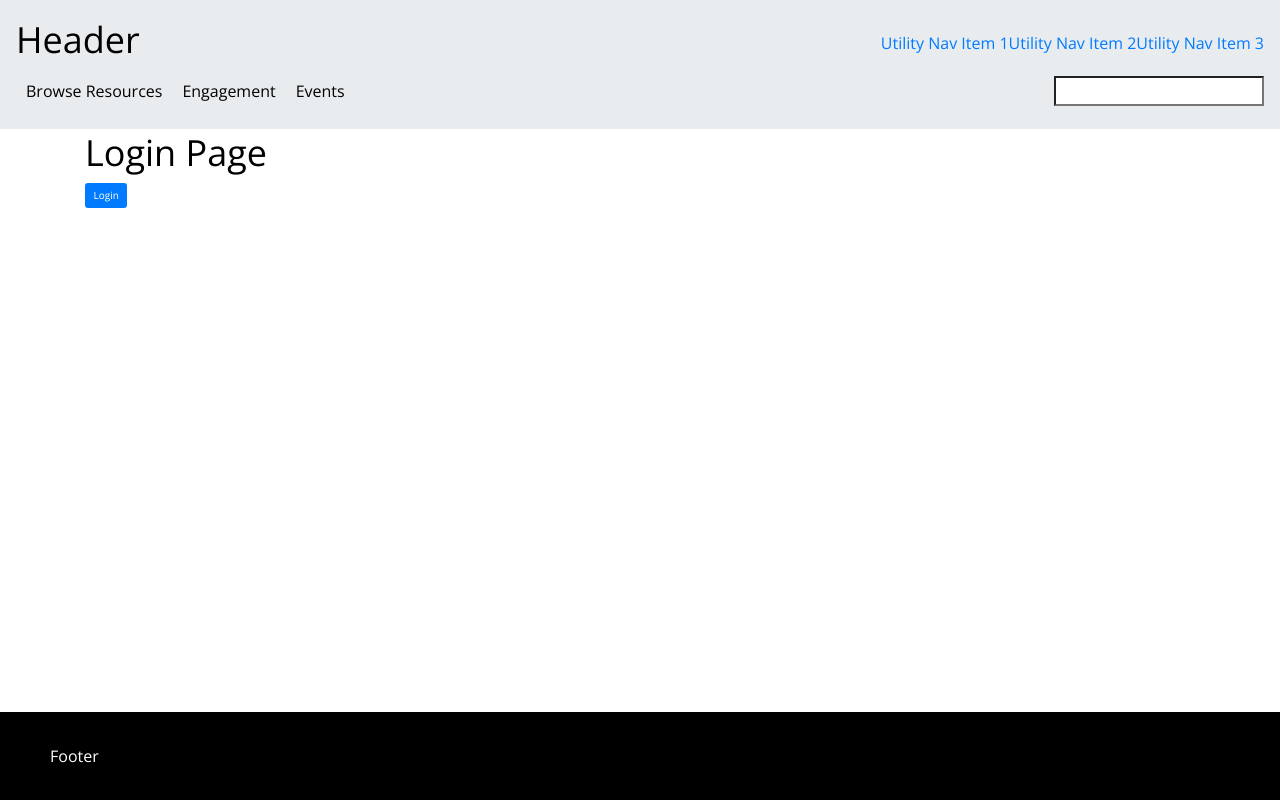
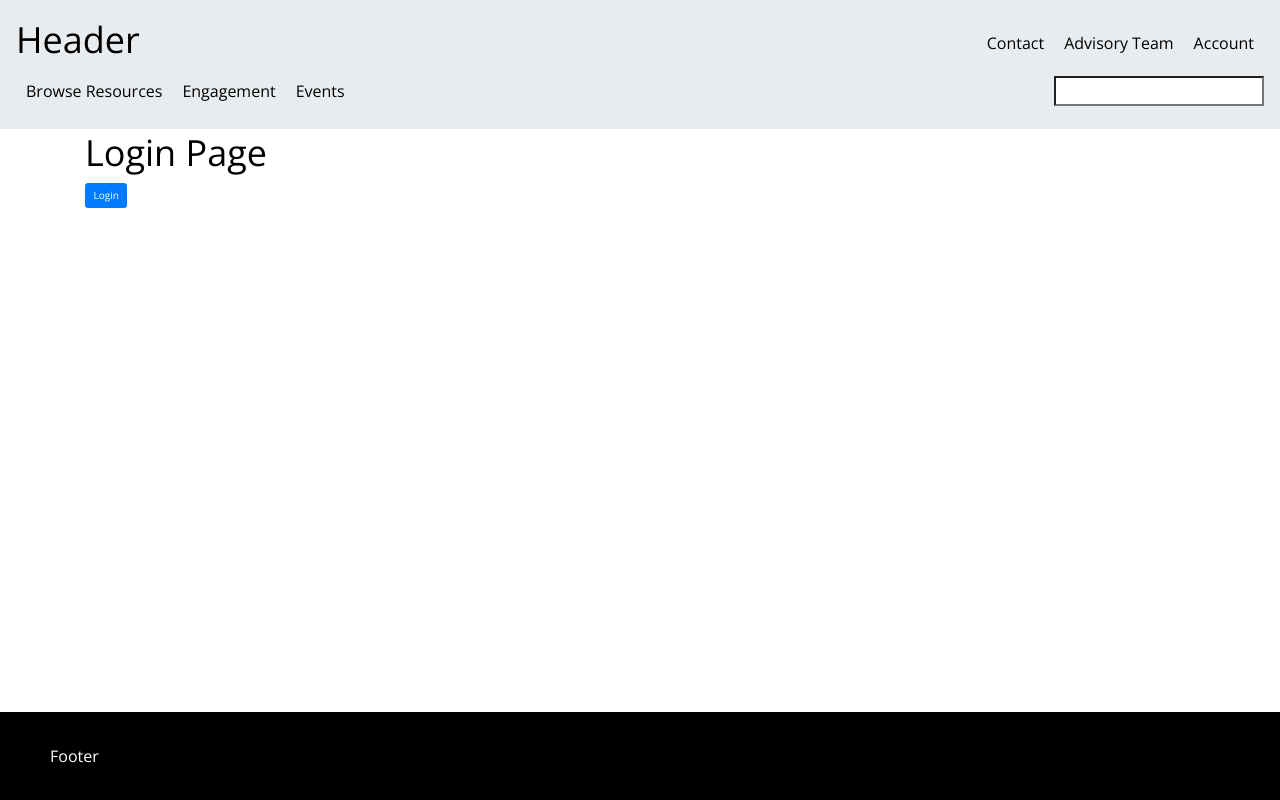
Before and after one commit to GrayStar/react-ts-boilerplate, a React (Create React App) app: page /login in a window 1280 px wide. Built offline with nearby package versions, Linux system fonts and the light colour scheme.

Commit message:
added utility navigation

```diff
--- a/src/components/header.tsx
+++ b/src/components/header.tsx
@@ -3,9 +3,9 @@ import { createUseStyles } from 'react-jss';
 
 import { ThemeConfig } from '@/contexts/theme-context';
 import NavigationMain from '@/components/navigation-main';
+import NavigationUtility from '@/components/navigation-utility';
 
 import colors from '@/jss/colors';
-import { Link } from 'react-router-dom';
 
 const useHeaderStyles = createUseStyles((theme: ThemeConfig) => ({
 	header: {
@@ -26,11 +26,7 @@ const Header: FC = () => {
 		<header className={classes.header}>
 			<div className={classes.headerRow}>
 				<h1>Header</h1>
-				<nav>
-					<Link to="/utility-nav-1">Utility Nav Item 1</Link>
-					<Link to="/utility-nav-2">Utility Nav Item 2</Link>
-					<Link to="/utility-nav-3">Utility Nav Item 3</Link>
-				</nav>
+				<NavigationUtility />
 			</div>
 			<div className={classes.headerRow}>
 				<NavigationMain />
--- a/src/components/navigation-main.tsx
+++ b/src/components/navigation-main.tsx
@@ -13,15 +13,15 @@ const NavigationMain: FC = () => {
 	const classes = useNavigationMainStyles();
 	const [links] = useState([
 		{
-			to: '/browse-resources',
+			to: '/browse-resources/strategy-and-organization/research',
 			title: 'Browse Resources',
 		},
 		{
-			to: '/engagement',
+			to: '/engagement/dashboard',
 			title: 'Engagement',
 		},
 		{
-			to: '/events',
+			to: '/events/browse-events',
 			title: 'Events',
 		},
 	]);
--- /dev/null
+++ b/src/components/navigation-utility.tsx
@@ -0,0 +1,42 @@
+import React, { FC, useState } from 'react';
+import { createUseStyles } from 'react-jss';
+
+import NavigationLink from '@/components/navigation-link';
+
+const useNavigationUtilityStyles = createUseStyles({
+	navigationUtility: {
+		display: 'flex',
+	},
+});
+
+const NavigationUtility: FC = () => {
+	const classes = useNavigationUtilityStyles();
+	const [links] = useState([
+		{
+			to: '/contact',
+			title: 'Contact',
+		},
+		{
+			to: '/advisory-team',
+			title: 'Advisory Team',
+		},
+		{
+			to: '/account',
+			title: 'Account',
+		},
+	]);
+
+	return (
+		<nav className={classes.navigationUtility}>
+			{links.map((link, index) => {
+				return (
+					<NavigationLink key={index} to={link.to}>
+						{link.title}
+					</NavigationLink>
+				);
+			})}
+		</nav>
+	);
+};
+
+export default NavigationUtility;
--- a/src/navigators/main-navigator.tsx
+++ b/src/navigators/main-navigator.tsx
@@ -12,6 +12,9 @@ import EventsNavigator from '@/navigators/events-navigator';
 import Login from '@/pages/login';
 import Index from '@/pages/index';
 import About from '@/pages/about';
+import Contact from '@/pages/contact';
+import AdvisoryTeam from '@/pages/advisory-team';
+import Account from '@/pages/account';
 import NoMatch from '@/pages/no-match';
 
 import { ROUTES } from './routes';
@@ -41,6 +44,16 @@ const Navigator: FC = () => {
 					<EventsNavigator />
 				</PrivateRoute>
 
+				<PrivateRoute path="/contact">
+					<Contact />
+				</PrivateRoute>
+				<PrivateRoute path="/advisory-team">
+					<AdvisoryTeam />
+				</PrivateRoute>
+				<PrivateRoute path="/account">
+					<Account />
+				</PrivateRoute>
+
 				<Route path="*">
 					<NoMatch />
 				</Route>
--- /dev/null
+++ b/src/pages/account.tsx
@@ -0,0 +1,16 @@
+import React, { FC } from 'react';
+import { Container, Row, Col } from 'react-bootstrap';
+
+const Account: FC = () => {
+	return (
+		<Container>
+			<Row>
+				<Col>
+					<h1>Account</h1>
+				</Col>
+			</Row>
+		</Container>
+	);
+};
+
+export default Account;
--- /dev/null
+++ b/src/pages/advisory-team.tsx
@@ -0,0 +1,16 @@
+import React, { FC } from 'react';
+import { Container, Row, Col } from 'react-bootstrap';
+
+const AdvisoryTeam: FC = () => {
+	return (
+		<Container>
+			<Row>
+				<Col>
+					<h1>Advisory Team</h1>
+				</Col>
+			</Row>
+		</Container>
+	);
+};
+
+export default AdvisoryTeam;
--- /dev/null
+++ b/src/pages/contact.tsx
@@ -0,0 +1,16 @@
+import React, { FC } from 'react';
+import { Container, Row, Col } from 'react-bootstrap';
+
+const Contact: FC = () => {
+	return (
+		<Container>
+			<Row>
+				<Col>
+					<h1>Contact</h1>
+				</Col>
+			</Row>
+		</Container>
+	);
+};
+
+export default Contact;
```
Also changed, not shown: .prettierrc.js.
